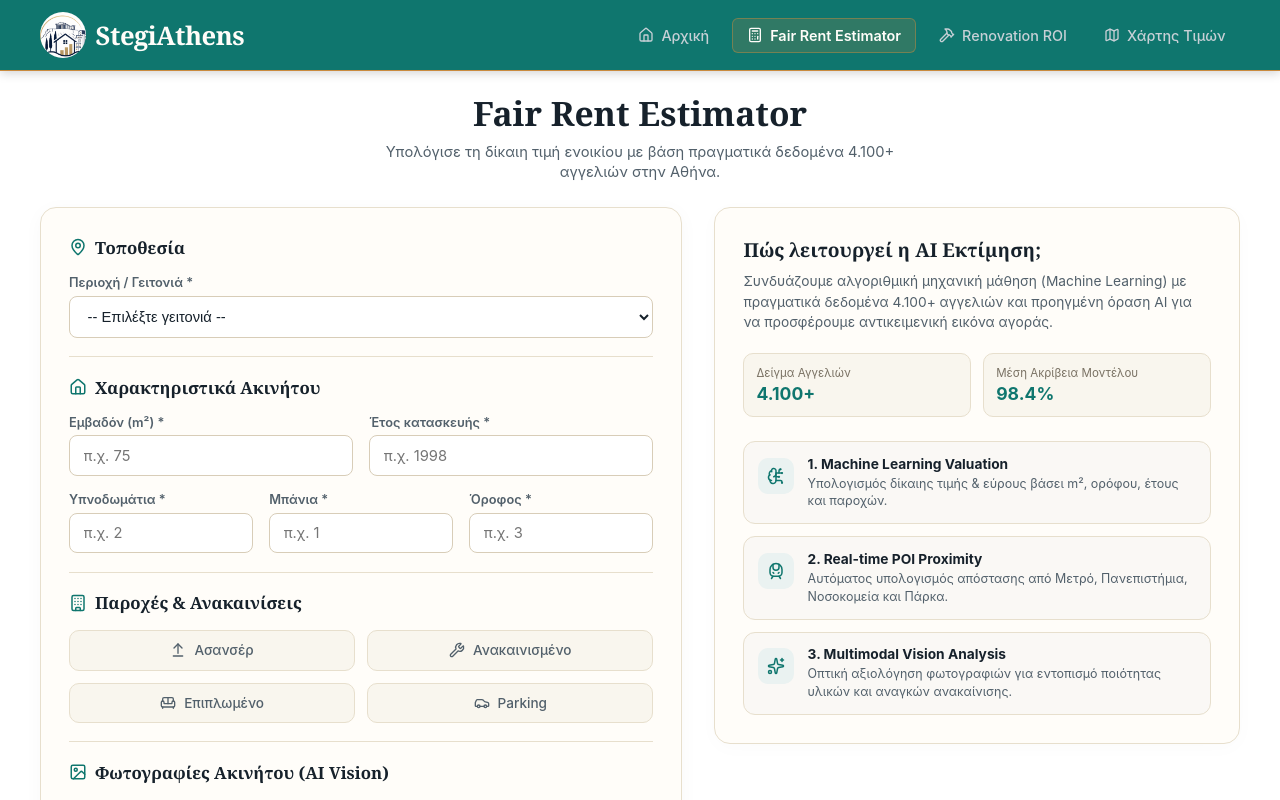
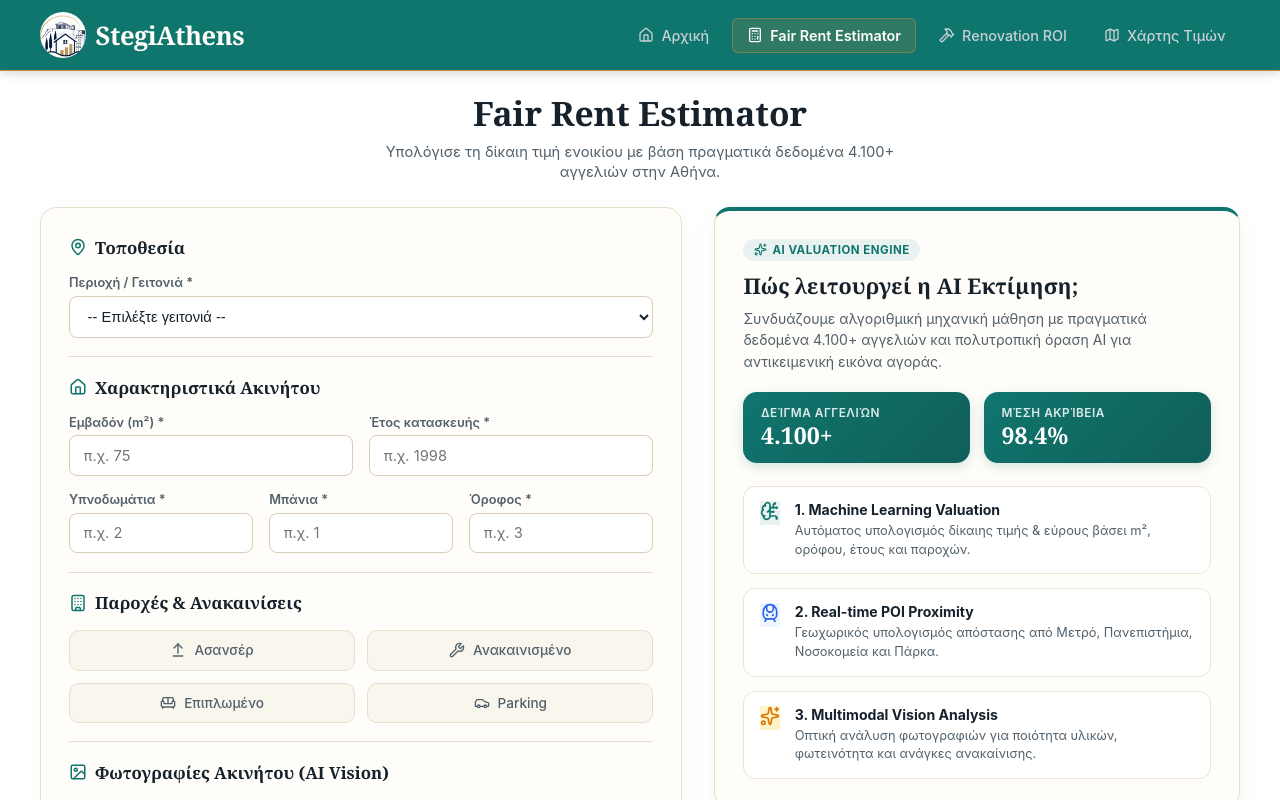
Before and after one commit to Air-Bler/housing-platform, a React (Create React App) app in the folder frontend/: page /estimator in a window 1280 px wide. Shown: the top 800 px of the page. Built offline with nearby package versions, Linux system fonts and the light colour scheme.

Commit message:
make the beautiful

```diff
--- a/frontend/src/components/estimator/estimator.styles.js
+++ b/frontend/src/components/estimator/estimator.styles.js
@@ -290,7 +290,7 @@ export const styles = {
     cursor: 'pointer',
   },
 
-  /* 🌟 Onboarding Panel Styles */
+ /* Enhanced Onboarding Panel Styles */
   previewColumn: {
     display: 'flex',
     flexDirection: 'column',
@@ -299,81 +299,105 @@ export const styles = {
   previewHeroCard: {
     backgroundColor: '#FFFDF9',
     border: '1px solid #E7DFCD',
+    borderTop: '4px solid #0F766E',
     borderRadius: '16px',
     padding: '1.75rem',
-    boxShadow: '0 4px 20px rgba(0,0,0,0.02)',
+    boxShadow: '0 8px 24px rgba(15, 118, 110, 0.05)',
+  },
+  engineBadge: {
+    display: 'inline-flex',
+    alignItems: 'center',
+    gap: '0.35rem',
+    backgroundColor: '#EAF2F1',
+    color: '#0F766E',
+    fontSize: '0.72rem',
+    fontWeight: '700',
+    letterSpacing: '0.5px',
+    padding: '0.25rem 0.65rem',
+    borderRadius: '999px',
+    marginBottom: '0.65rem',
+    textTransform: 'uppercase',
   },
   previewHeroTitle: {
     fontFamily: "'Fraunces', Georgia, serif",
-    fontSize: '1.2rem',
+    fontSize: '1.35rem',
     fontWeight: '600',
     color: '#16212B',
     margin: '0 0 0.5rem 0',
   },
   previewHeroText: {
-    fontSize: '0.86rem',
+    fontSize: '0.88rem',
     color: '#52606B',
     lineHeight: '1.5',
     margin: '0 0 1.25rem 0',
   },
-  statsMiniRow: {
+ statsMiniRow: {
     display: 'grid',
     gridTemplateColumns: '1fr 1fr',
-    gap: '0.75rem',
-    marginBottom: '1.5rem',
+    gap: '0.85rem',
+    marginBottom: '1.4rem',
   },
-  statMiniBox: {
-    backgroundColor: '#F9F6EE',
-    padding: '0.75rem',
-    borderRadius: '10px',
-    border: '1px solid #E7DFCD',
+  statBoxGreen: {
+    backgroundColor: '#0F766E',
+    backgroundImage: 'linear-gradient(135deg, #0F766E 0%, #115E59 100%)',
+    color: '#FFFFFF',
+    padding: '0.9rem 1.1rem',
+    borderRadius: '14px',
+    boxShadow: '0 4px 12px rgba(15, 118, 110, 0.18)',
+    display: 'flex',
+    flexDirection: 'column',
+    gap: '0.2rem',
   },
-  statMiniLabel: {
-    fontSize: '0.72rem',
-    color: '#7A7264',
-    display: 'block',
-    marginBottom: '0.2rem',
+  statBoxBlue: {
+    backgroundColor: '#1E40AF',
+    backgroundImage: 'linear-gradient(135deg, #2563EB 0%, #1D4ED8 100%)',
+    color: '#FFFFFF',
+    padding: '0.9rem 1.1rem',
+    borderRadius: '14px',
+    boxShadow: '0 4px 12px rgba(37, 99, 235, 0.18)',
+    display: 'flex',
+    flexDirection: 'column',
+    gap: '0.2rem',
   },
-  statMiniValue: {
-    fontSize: '1.1rem',
+  statLabelColored: {
+    fontSize: '0.74rem',
+    fontWeight: '600',
+    color: 'rgba(255, 255, 255, 0.85)',
+    textTransform: 'uppercase',
+    letterSpacing: '0.5px',
+  },
+  statValueColored: {
+    fontFamily: "'Fraunces', Georgia, serif",
+    fontSize: '1.45rem',
     fontWeight: '700',
-    color: '#0F766E',
+    color: '#FFFFFF',
+    lineHeight: 1.1,
   },
   featureCardsList: {
     display: 'flex',
     flexDirection: 'column',
-    gap: '0.75rem',
+    gap: '0.85rem',
   },
   featureCardItem: {
     display: 'flex',
     alignItems: 'flex-start',
-    gap: '0.85rem',
-    padding: '0.85rem',
-    backgroundColor: '#FAF8F5',
-    border: '1px solid #E7DFCD',
+    gap: '0.9rem',
+    padding: '0.9rem 1rem',
+    backgroundColor: '#FFFFFF',
+    border: '1px solid #EAE4D5',
     borderRadius: '12px',
-  },
-  featureCardIcon: {
-    width: '36px',
-    height: '36px',
-    borderRadius: '10px',
-    backgroundColor: '#EAF2F1',
-    display: 'flex',
-    alignItems: 'center',
-    justifyContent: 'center',
-    flexShrink: 0,
-    marginTop: '2px',
+    transition: 'transform 0.15s ease',
   },
   featureCardTitle: {
-    fontSize: '0.86rem',
+    fontSize: '0.88rem',
     fontWeight: '700',
     color: '#16212B',
-    marginBottom: '0.2rem',
+    marginBottom: '0.25rem',
   },
   featureCardDesc: {
-    fontSize: '0.78rem',
+    fontSize: '0.8rem',
     color: '#52606B',
-    lineHeight: '1.4',
+    lineHeight: '1.45',
     margin: 0,
   },
 
--- a/frontend/src/pages/EstimatorPage.jsx
+++ b/frontend/src/pages/EstimatorPage.jsx
@@ -487,55 +487,79 @@ export default function EstimatorPage() {
         {!result && (
   <div style={styles.previewColumn}>
     <div style={styles.previewHeroCard}>
+      <div style={styles.engineBadge}>
+        <Sparkles size={13} color="#0F766E" /> AI Valuation Engine
+      </div>
       <h3 style={styles.previewHeroTitle}>Πώς λειτουργεί η AI Εκτίμηση;</h3>
       <p style={styles.previewHeroText}>
-                Συνδυάζουμε αλγοριθμική μηχανική μάθηση (Machine Learning) με πραγματικά δεδομένα 4.100+ αγγελιών και προηγμένη όραση AI για να προσφέρουμε αντικειμενική εικόνα αγοράς.
+        Συνδυάζουμε αλγοριθμική μηχανική μάθηση με πραγματικά δεδομένα 4.100+ αγγελιών και πολυτροπική όραση AI για αντικειμενική εικόνα αγοράς.
       </p>
 
   <div style={styles.statsMiniRow}>
-                <div style={styles.statMiniBox}>
-                  <span style={styles.statMiniLabel}>Δείγμα Αγγελιών</span>
-                  <span style={styles.statMiniValue}>4.100+</span>
+                <div style={styles.statBoxGreen}>
+                  <span style={styles.statLabelColored}>Δείγμα Αγγελιών</span>
+                  <span style={styles.statValueColored}>4.100+</span>
                 </div>
-                <div style={styles.statMiniBox}>
-                  <span style={styles.statMiniLabel}>Μέση Ακρίβεια Μοντέλου</span>
-                  <span style={styles.statMiniValue}>98.4%</span>
+                <div style={styles.statBoxGreen}>
+                  <span style={styles.statLabelColored}>Μέση Ακρίβεια</span>
+                  <span style={styles.statValueColored}>98.4%</span>
                 </div>
               </div>
 
       <div style={styles.featureCardsList}>
+        {/* 1. Machine Learning Valuation */}
         <div style={styles.featureCardItem}>
-                  <div style={styles.featureCardIcon}>
-                    <BrainCircuit size={18} color="#0F766E" />
+          <div
+            style={{
+              ...styles.featureCardIcon,
+              backgroundColor: '#EAF2F1',
+              color: '#0F766E',
+            }}
+          >
+            <BrainCircuit size={20} color="#0F766E" />
           </div>
           <div>
             <div style={styles.featureCardTitle}>1. Machine Learning Valuation</div>
             <p style={styles.featureCardDesc}>
-                      Υπολογισμός δίκαιης τιμής & εύρους βάσει m², ορόφου, έτους και παροχών.
+              Αυτόματος υπολογισμός δίκαιης τιμής & εύρους βάσει m², ορόφου, έτους και παροχών.
             </p>
           </div>
         </div>
 
+        {/* 2. Real-time POI Proximity */}
         <div style={styles.featureCardItem}>
-                  <div style={styles.featureCardIcon}>
-                    <TrainFront size={18} color="#0F766E" />
+          <div
+            style={{
+              ...styles.featureCardIcon,
+              backgroundColor: '#EFF6FF',
+              color: '#2563EB',
+            }}
+          >
+            <TrainFront size={20} color="#2563EB" />
           </div>
           <div>
             <div style={styles.featureCardTitle}>2. Real-time POI Proximity</div>
             <p style={styles.featureCardDesc}>
-                      Αυτόματος υπολογισμός απόστασης από Μετρό, Πανεπιστήμια, Νοσοκομεία και Πάρκα.
+              Γεωχωρικός υπολογισμός απόστασης από Μετρό, Πανεπιστήμια, Νοσοκομεία και Πάρκα.
             </p>
           </div>
         </div>
 
+        {/* 3. Multimodal Vision Analysis */}
         <div style={styles.featureCardItem}>
-                  <div style={styles.featureCardIcon}>
-                    <Sparkles size={18} color="#0F766E" />
+          <div
+            style={{
+              ...styles.featureCardIcon,
+              backgroundColor: '#FEF3C7',
+              color: '#D97706',
+            }}
+          >
+            <Sparkles size={20} color="#D97706" />
           </div>
           <div>
             <div style={styles.featureCardTitle}>3. Multimodal Vision Analysis</div>
             <p style={styles.featureCardDesc}>
-                      Οπτική αξιολόγηση φωτογραφιών για εντοπισμό ποιότητας υλικών και αναγκών ανακαίνισης.
+              Οπτική ανάλυση φωτογραφιών για ποιότητα υλικών, φωτεινότητα και ανάγκες ανακαίνισης.
             </p>
           </div>
         </div>
```
Lines whose indentation alone changed are shown as unchanged.
